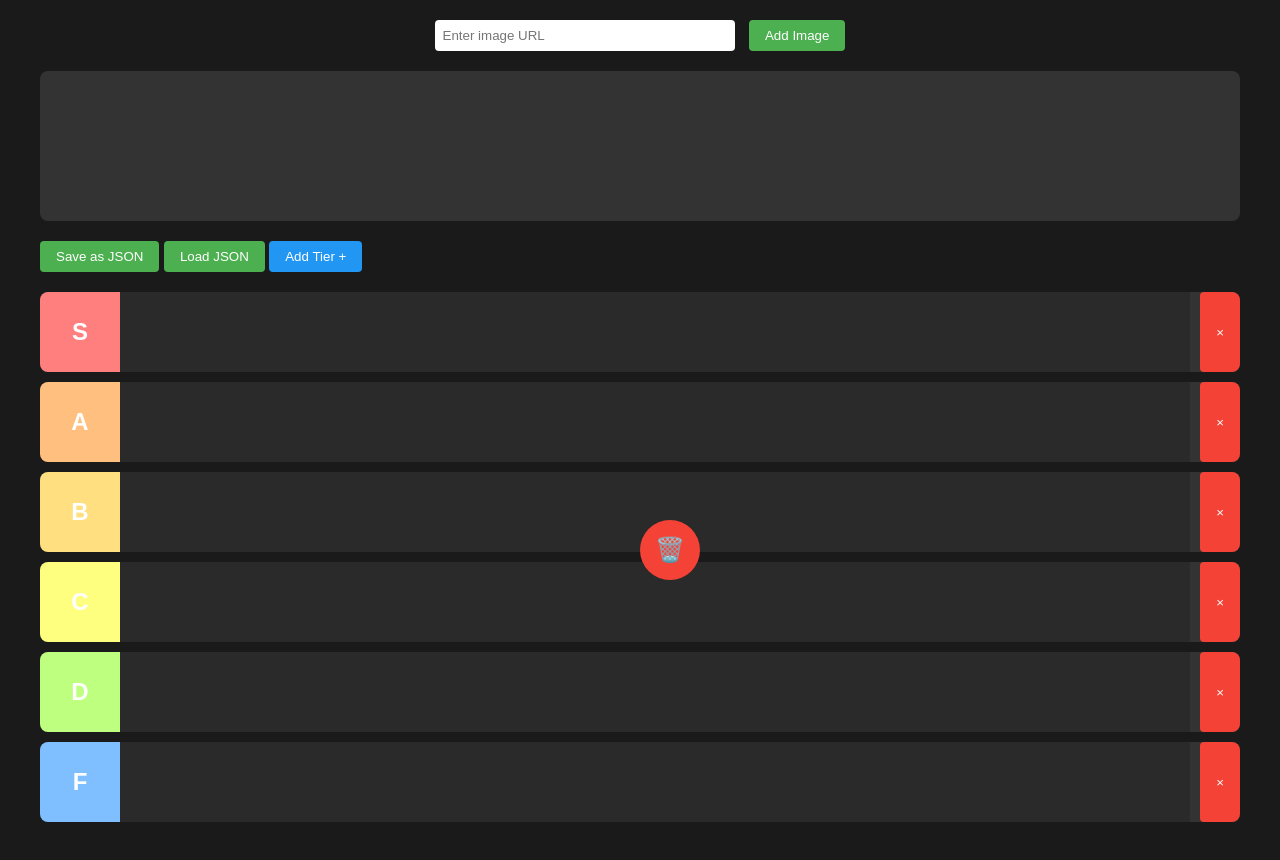
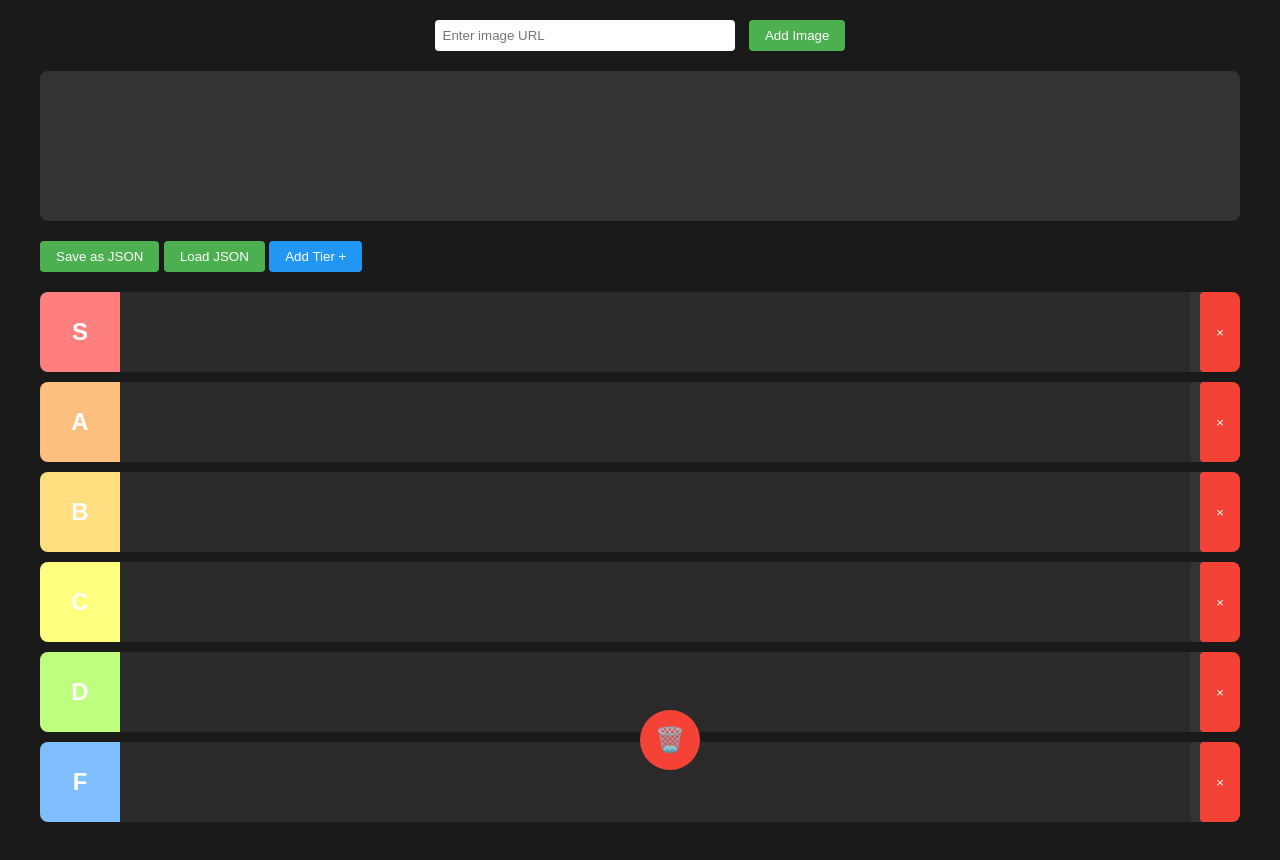
Before and after one commit to mcpeggin/tierlist, a website: page docs/index.html in a window 1280 px wide. Drawn offline with Linux system fonts and the light colour scheme.

Commit message:
style(trashcan): moved above the rows

```diff
--- a/docs/index.html
+++ b/docs/index.html
@@ -196,7 +196,6 @@
                 cursor: pointer;
                 transition: all 0.3s;
                 left: 50%;
-                top: 65%;
             }
 
             .trash-can:hover {
```
